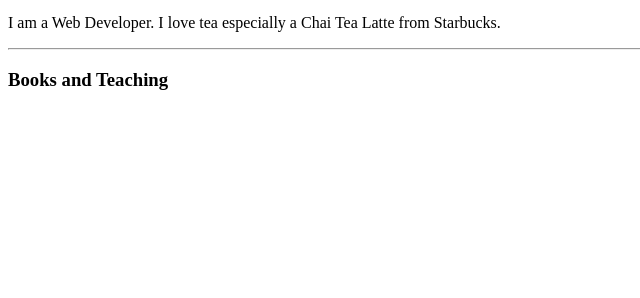
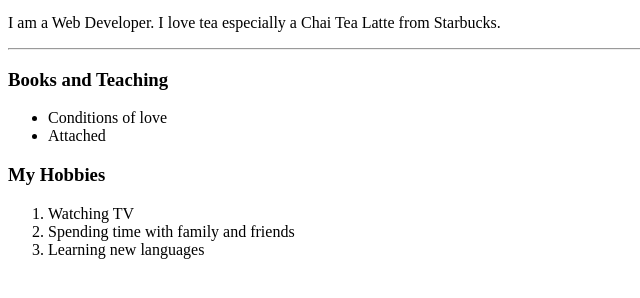
Before and after one commit to thisispri/CV, a plain HTML site: page Web Development/HTML - Personal Site/index.html in a window 1280 px wide. Shown: the part 100-398 px from the top of the page, without its empty margins (0-640 px from the left). Drawn offline with Linux system fonts and the light colour scheme.

Commit message:
HTML Lists

```diff
--- a/Web Development/HTML - Personal Site/index.html
+++ b/Web Development/HTML - Personal Site/index.html
@@ -14,7 +14,22 @@
   </p>
   <hr />
   <h3>Books and Teaching</h3>
-
+  <!-- list -->
+  <ul>
+    <li>
+      Conditions of love
+    </li>
+    <li>Attached</li>
+  </ul>
+  <!-- end of list -->
+  <h3>My Hobbies</h3>
+  <!-- ordered list -->
+  <ol>
+    <li>Watching TV</li>
+    <li>Spending time with family and friends</li>
+    <li>Learning new languages</li>
+  </ol>
+  <!-- end of ordered list -->
 </body>
 
 </html>
```
